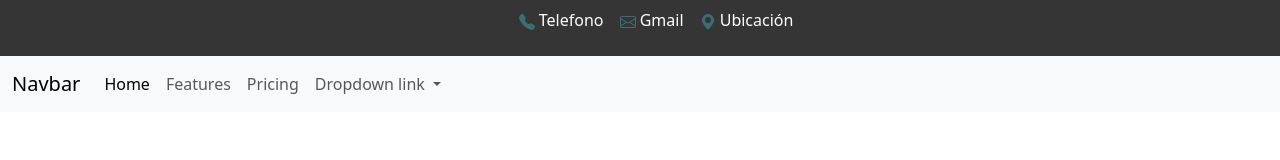
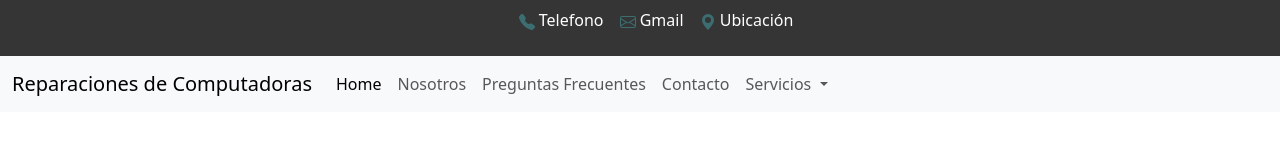
Before and after one commit to Daniel-Teseira/ReparacionesPC, a plain HTML site: page index.html in a window 1280 px wide. Drawn offline with nearby package versions, Linux system fonts and the light colour scheme.

Commit message:
se agrego navbar, solo estructura sin estilos

```diff
--- a/index.html
+++ b/index.html
@@ -57,29 +57,63 @@
       <section>
         <nav class="navbar navbar-expand-lg bg-body-tertiary">
           <div class="container-fluid">
-            <a class="navbar-brand" href="#">Navbar</a>
+            <a class="navbar-brand" href="#">
+              Reparaciones de Computadoras
+            </a>
+
             <button class="navbar-toggler" type="button" data-bs-toggle="collapse" data-bs-target="#navbarNavDropdown" aria-controls="navbarNavDropdown" aria-expanded="false" aria-label="Toggle navigation">
               <span class="navbar-toggler-icon"></span>
             </button>
+
             <div class="collapse navbar-collapse" id="navbarNavDropdown">
               <ul class="navbar-nav">
                 <li class="nav-item">
-                  <a class="nav-link active" aria-current="page" href="#">Home</a>
+                  <a class="nav-link active" aria-current="page" href="#">
+                    Home
+                  </a>
                 </li>
+
                 <li class="nav-item">
-                  <a class="nav-link" href="#">Features</a>
+                  <a class="nav-link" href="#">
+                    Nosotros
+                  </a>
                 </li>
+
                 <li class="nav-item">
-                  <a class="nav-link" href="#">Pricing</a>
+                  <a class="nav-link" href="#">
+                    Preguntas Frecuentes
+                  </a>
                 </li>
+
+                <li class="nav-item">
+                  <a class="nav-link" href="#">
+                    Contacto
+                  </a>
+                </li>
+
                 <li class="nav-item dropdown">
                   <a class="nav-link dropdown-toggle" href="#" role="button" data-bs-toggle="dropdown" aria-expanded="false">
-                    Dropdown link
+                    Servicios
                   </a>
+
                   <ul class="dropdown-menu">
-                    <li><a class="dropdown-item" href="#">Action</a></li>
-                    <li><a class="dropdown-item" href="#">Another action</a></li>
-                    <li><a class="dropdown-item" href="#">Something else here</a></li>
+                    <li>
+                      <a class="dropdown-item" href="#">
+                        Action
+                      </a>
+                    </li>
+
+                    <li>
+                      <a class="dropdown-item" href="#">
+                        Another action
+                      </a>
+                    </li>
+
+                    <li>
+                      <a class="dropdown-item" href="#">
+                        Something else here
+                      </a>
+                    </li>
                   </ul>
                 </li>
               </ul>
```
